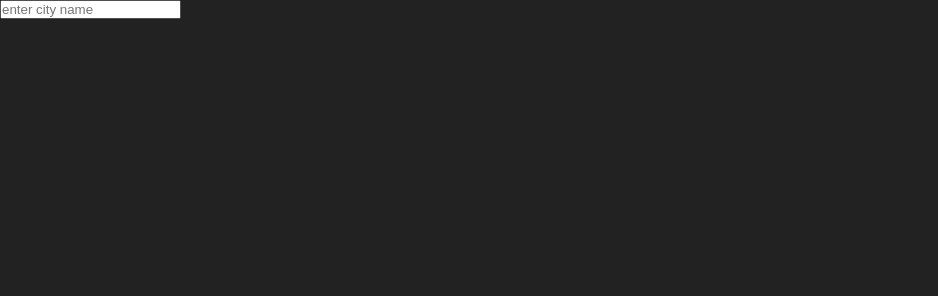
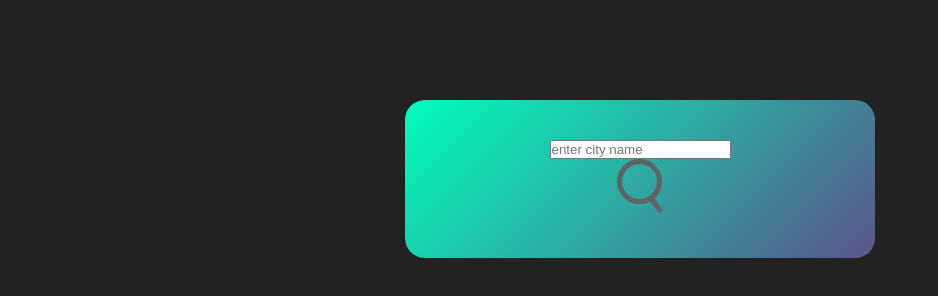
Before and after one commit to Janith-Nanayakkara/Wheather_App_js, a plain HTML site: page index.html in a window 1280 px wide. Shown: the whole page, without its empty margins (0-938 px from the left). Drawn offline with Linux system fonts and the light colour scheme.

Commit message:
search button

```diff
--- a/assests/css/script.css
+++ b/assests/css/script.css
@@ -7,3 +7,13 @@
 body{
     background: #222;
 }
+.card{
+    width: 90%;
+    max-width: 470px;
+    background: linear-gradient(135deg,#00feba,#5b548a);
+    color: #fff;
+    margin:100px auto 0 ;
+    border-radius: 20px;
+    padding: 40px 35px;
+    text-align: center;
+}
--- a/index.html
+++ b/index.html
@@ -10,6 +10,7 @@
     <div class="card">
         <div class="search">
             <input type="text" placeholder="enter city name" spellcheck="false">
+            <div><img src="assests/img/search.png"></div>
         </div>
     </div>
 </body>
```
